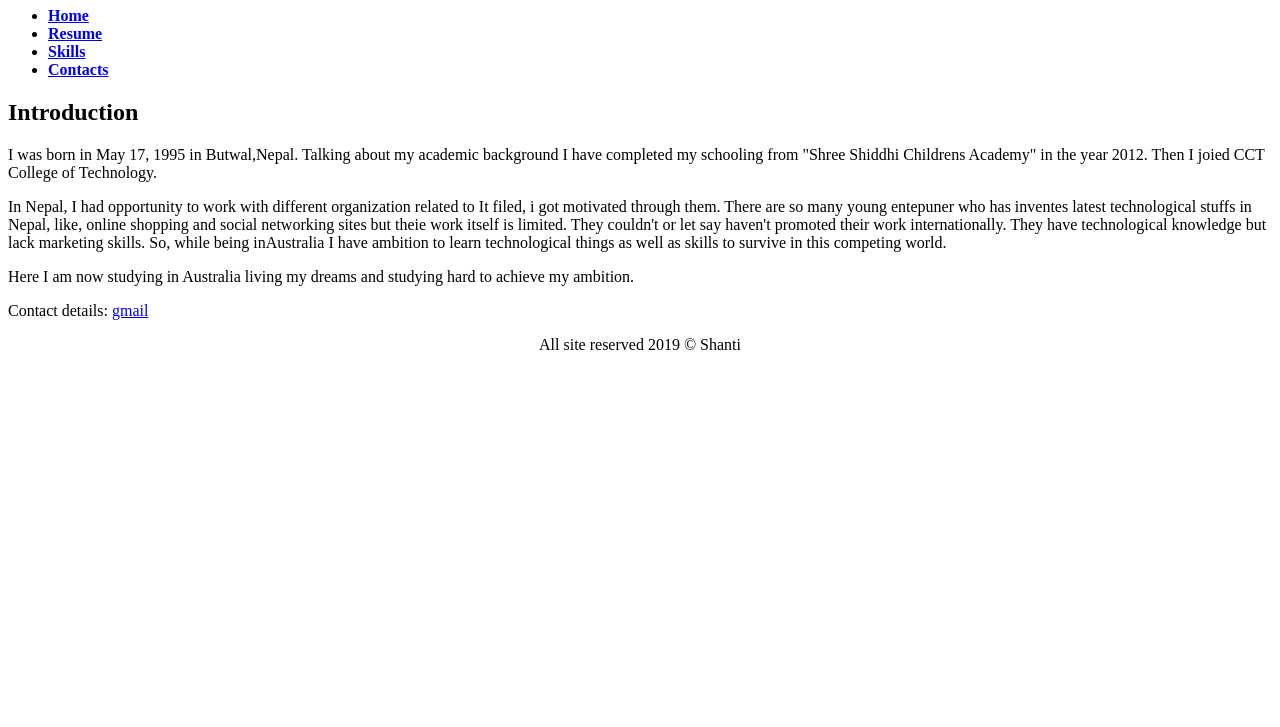
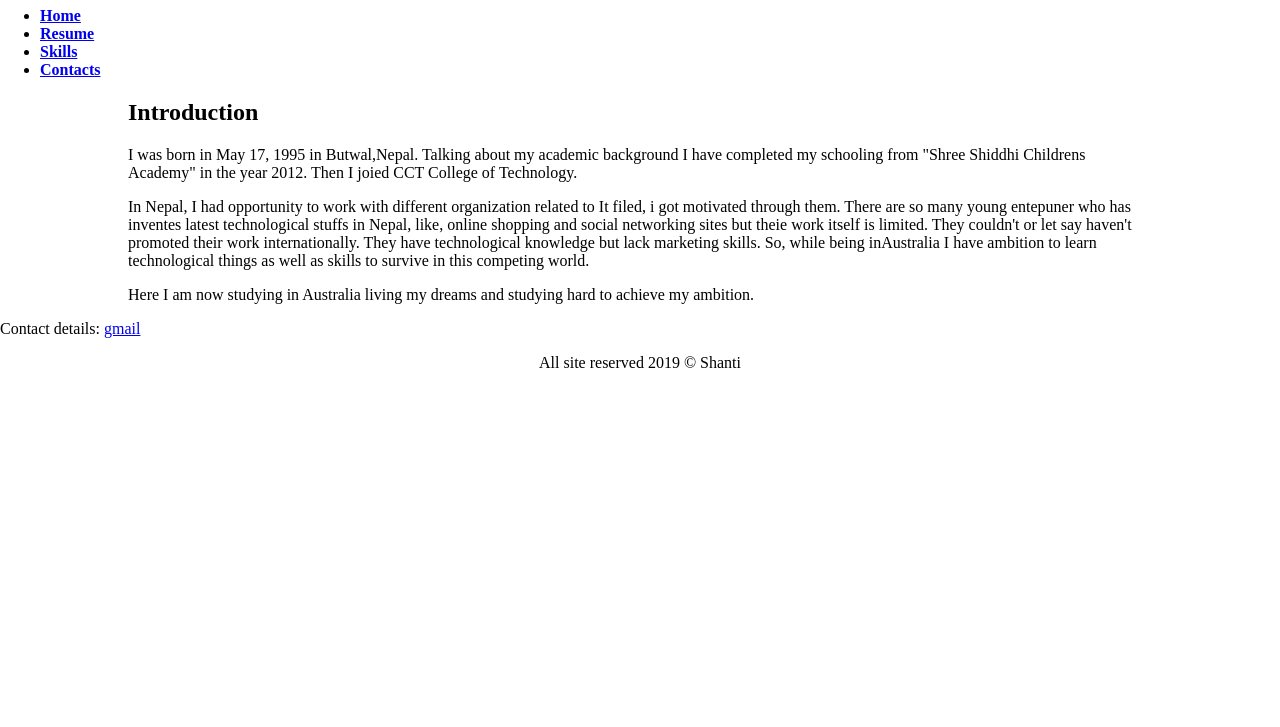
Before and after one commit to neWpaneshant01/finalproject, a plain HTML site: page index.html in a window 1280 px wide. Shown: the part 73-800 px from the top of the page. Drawn offline with Linux system fonts and the light colour scheme.

Commit message:
adding style sheet

```diff
--- /dev/null
+++ b/css/style.css
@@ -0,0 +1,7 @@
+body{
+	margin: 0;
+}
+
+.content{
+	margin: 0 10% 0 10%;
+}
--- a/index.html
+++ b/index.html
@@ -1,9 +1,9 @@
 <!DOCTYPE html>
 <html lang="en">
 <head>
-	<title> HIRAJ'S WEBSITE </title>
+	<title> My WEBSITE </title>
 	<meta charset="utf-8">
-	<link rel="stylesheet" href="css/styles.css">
+	<link rel="stylesheet" href="css/style.css">
 </head>
 <body>
 	<div id="header">
@@ -24,7 +24,7 @@
 	</div>
 
 
-	<div id="content">
+	<div class="content">
 		<h2> Introduction </h2>
 				 <p>
 					I was born in May 17, 1995 in Butwal,Nepal. Talking about my academic background I have completed my schooling from "Shree Shiddhi Childrens Academy" in the year 2012. Then I joied CCT College of Technology.
```
Also changed, not shown: contacts.html (+2 -2 lines), resume.html (+1 -1 lines), skills.html (+1 -1 lines).
